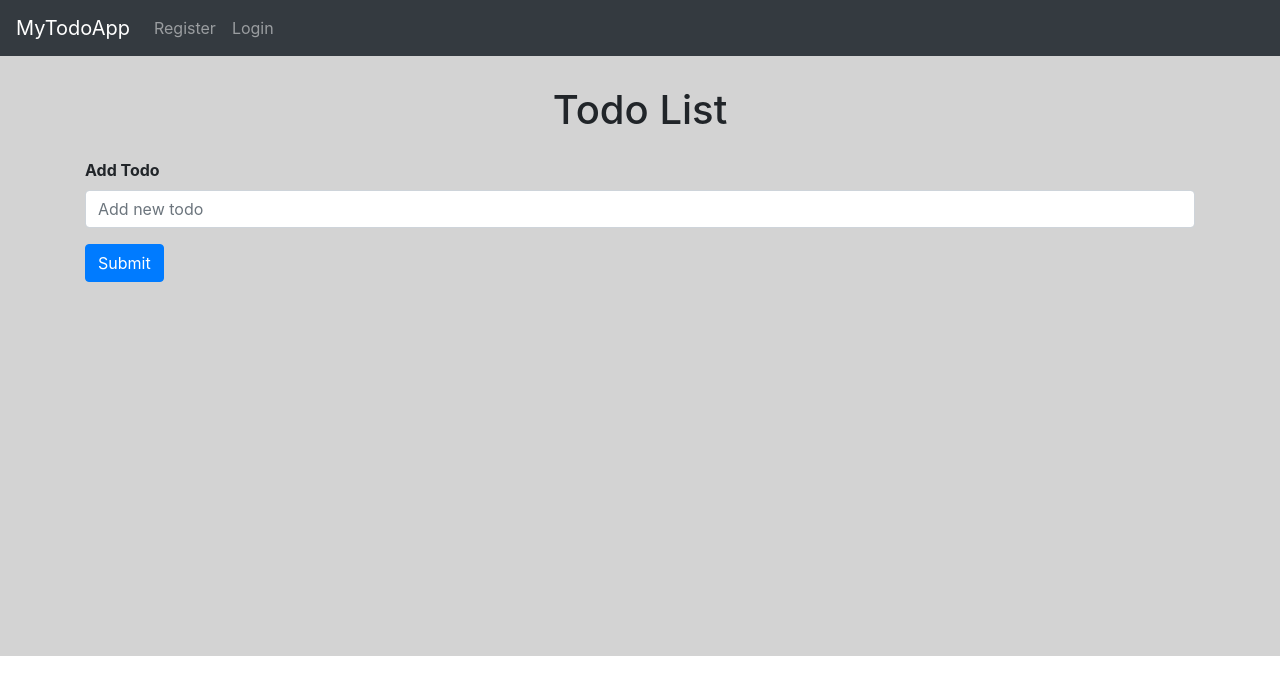
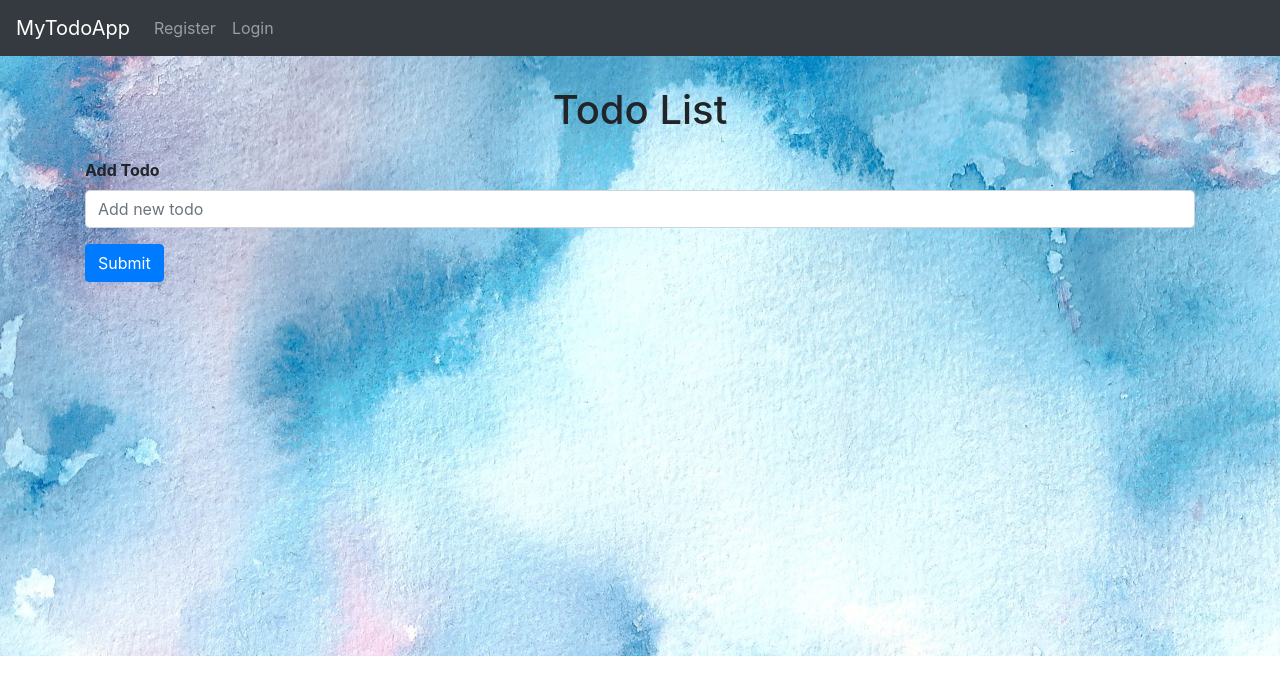
Before and after one commit to gabip86/homework-todo, a React (Create React App) app in the folder frontend/: page /todos in a window 1280 px wide. Shown: the top 694 px of the page. Built offline with nearby package versions, Linux system fonts and the light colour scheme.

Commit message:
style: changed bg

```diff
--- a/frontend/src/App.css
+++ b/frontend/src/App.css
@@ -1,6 +1,6 @@
 .app {
-  /* background-image: url('./img/mint_bg.jpg'); */
-  background-color: lightgrey;
+  background-image: url('./img/splatter_bg.jpg');
+  background-repeat: no-repeat;
   min-height: 600px;
 }
 
```
Also changed, not shown: frontend/src/img/splatter_bg.jpg.
